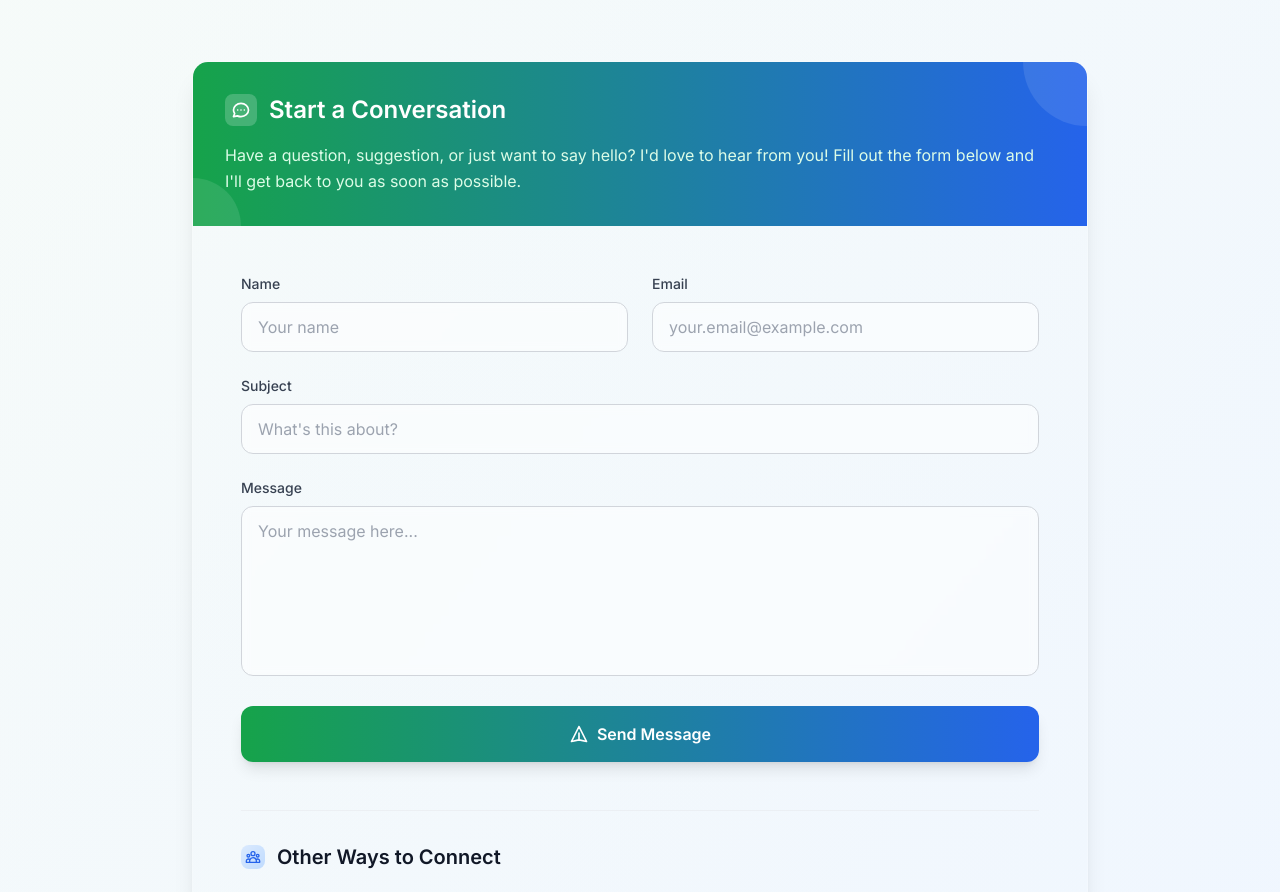
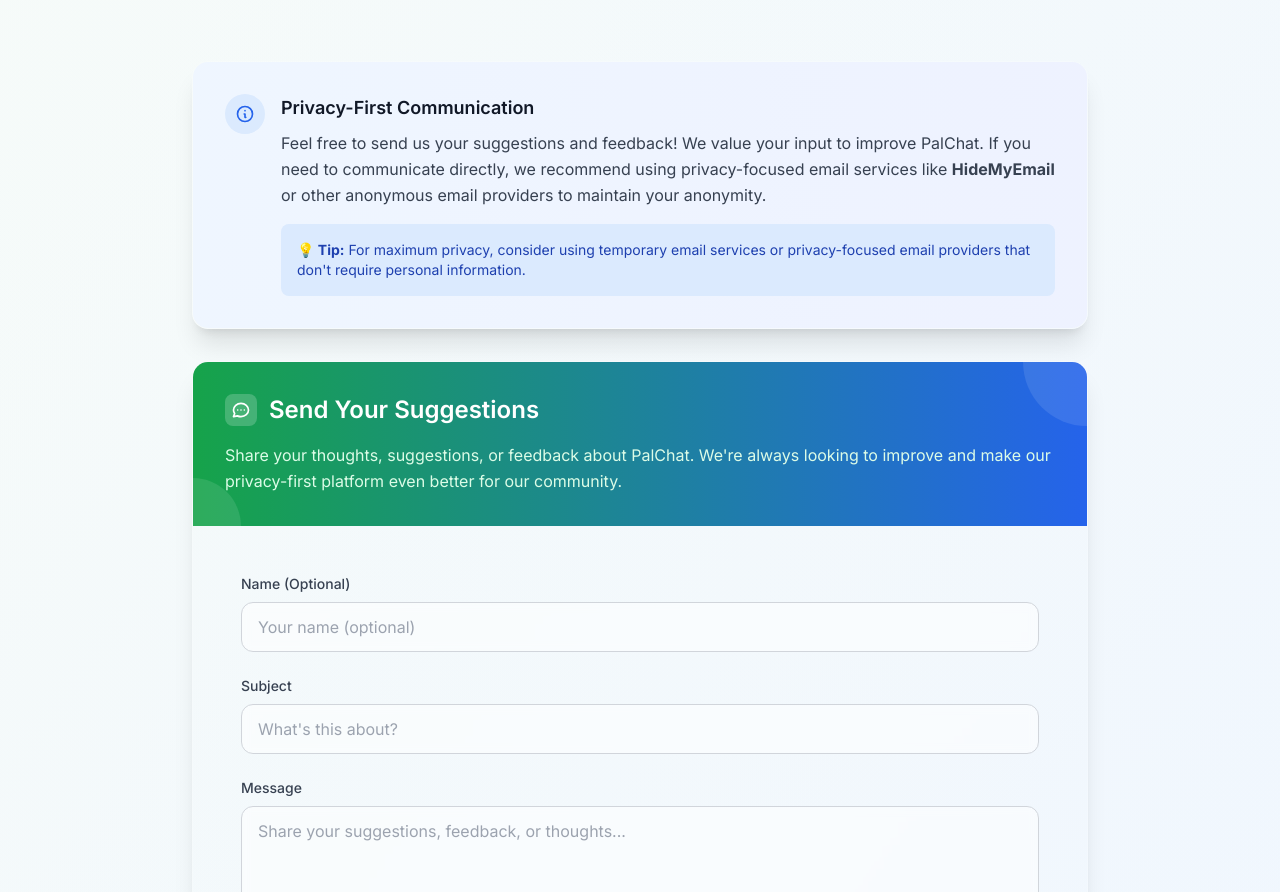
Before and after one commit to charanpaldeol/palchat, an Astro site in the folder myastosite/: page /contact in a window 1280 px wide. Shown: the part 255-1147 px from the top of the page. Built offline with nearby package versions, Linux system fonts and the light colour scheme; Astro itself is replaced by a stand-in of ours.

Commit message:
Update contact page: remove email field, add privacy-focused message about suggestions and anonymous communication options

```diff
--- a/myastosite/src/pages/contact.astro
+++ b/myastosite/src/pages/contact.astro
@@ -2,7 +2,7 @@
 import Layout from '../layouts/Layout.astro';
 ---
 
-<Layout title="Contact - My View of the World">
+<Layout title="Contact - PalChat">
   <div class="container mx-auto px-4 py-12 relative">
     <!-- Background decoration -->
     <div class="absolute inset-0 bg-gradient-to-br from-green-50/30 to-blue-50/30"></div>
@@ -11,13 +11,40 @@
       <!-- Hero Section -->
       <div class="text-center mb-16 animate-fade-in-up">
         <h1 class="text-5xl lg:text-6xl font-bold text-gray-900 mb-6 bg-gradient-to-r from-gray-900 via-green-800 to-blue-800 bg-clip-text text-transparent">
-          Let's Get in Touch
+          Get in Touch
         </h1>
         <div class="w-24 h-1 bg-gradient-to-r from-green-500 to-blue-500 mx-auto rounded-full"></div>
       </div>
 
+      <!-- Privacy Message -->
+      <div class="glass rounded-2xl shadow-xl border border-white/20 overflow-hidden mb-8 animate-fade-in-up" style="animation-delay: 0.1s;">
+        <div class="bg-gradient-to-r from-blue-50 to-indigo-50 p-8">
+          <div class="flex items-start gap-4">
+            <div class="w-10 h-10 bg-blue-100 rounded-full flex items-center justify-center flex-shrink-0">
+              <svg class="w-5 h-5 text-blue-600" fill="none" stroke="currentColor" viewBox="0 0 24 24">
+                <path stroke-linecap="round" stroke-linejoin="round" stroke-width="2" d="M13 16h-1v-4h-1m1-4h.01M21 12a9 9 0 11-18 0 9 9 0 0118 0z"></path>
+              </svg>
+            </div>
+            <div>
+              <h3 class="text-lg font-semibold text-gray-900 mb-2">Privacy-First Communication</h3>
+              <p class="text-gray-700 leading-relaxed mb-4">
+                Feel free to send us your suggestions and feedback! We value your input to improve PalChat.
+                If you need to communicate directly, we recommend using privacy-focused email services like
+                <strong>HideMyEmail</strong> or other anonymous email providers to maintain your anonymity.
+              </p>
+              <div class="bg-blue-100 rounded-lg p-4">
+                <p class="text-sm text-blue-800">
+                  <strong>💡 Tip:</strong> For maximum privacy, consider using temporary email services or
+                  privacy-focused email providers that don't require personal information.
+                </p>
+              </div>
+            </div>
+          </div>
+        </div>
+      </div>
+
       <!-- Main Content -->
-      <div class="glass rounded-2xl shadow-xl border border-white/20 overflow-hidden animate-fade-in-up" style="animation-delay: 0.1s;">
+      <div class="glass rounded-2xl shadow-xl border border-white/20 overflow-hidden animate-fade-in-up" style="animation-delay: 0.2s;">
         <!-- Header -->
         <div class="bg-gradient-to-r from-green-600 to-blue-600 p-8 text-white relative overflow-hidden">
           <!-- Background decoration -->
@@ -31,10 +58,11 @@
                   <path stroke-linecap="round" stroke-linejoin="round" stroke-width="2" d="M8 12h.01M12 12h.01M16 12h.01M21 12c0 4.418-4.03 8-9 8a9.863 9.863 0 01-4.255-.949L3 20l1.395-3.72C3.512 15.042 3 13.574 3 12c0-4.418 4.03-8 9-8s9 3.582 9 8z"></path>
                 </svg>
               </div>
-              Start a Conversation
+              Send Your Suggestions
             </h2>
             <p class="text-green-100 leading-relaxed">
-              Have a question, suggestion, or just want to say hello? I'd love to hear from you! Fill out the form below and I'll get back to you as soon as possible.
+              Share your thoughts, suggestions, or feedback about PalChat. We're always looking to improve
+              and make our privacy-first platform even better for our community.
             </p>
           </div>
         </div>
@@ -42,30 +70,15 @@
         <!-- Form Section -->
         <div class="p-8 lg:p-12">
           <form class="space-y-6">
-            <div class="grid md:grid-cols-2 gap-6">
             <div class="group">
-                <label for="name" class="block text-sm font-medium text-gray-700 mb-2 group-focus-within:text-green-600 transition-colors duration-200">Name</label>
+              <label for="name" class="block text-sm font-medium text-gray-700 mb-2 group-focus-within:text-green-600 transition-colors duration-200">Name (Optional)</label>
               <input
                 type="text"
                 id="name"
                 name="name"
-                  required
                 class="w-full px-4 py-3 border border-gray-300 rounded-xl focus:ring-2 focus:ring-green-500 focus:border-green-500 transition-all duration-200 bg-white/50 backdrop-blur-sm hover:bg-white/80"
-                  placeholder="Your name"
+                placeholder="Your name (optional)"
               />
-              </div>
-
-              <div class="group">
-                <label for="email" class="block text-sm font-medium text-gray-700 mb-2 group-focus-within:text-green-600 transition-colors duration-200">Email</label>
-                <input
-                  type="email"
-                  id="email"
-                  name="email"
-                  required
-                  class="w-full px-4 py-3 border border-gray-300 rounded-xl focus:ring-2 focus:ring-green-500 focus:border-green-500 transition-all duration-200 bg-white/50 backdrop-blur-sm hover:bg-white/80"
-                  placeholder="your.email@example.com"
-                />
-              </div>
             </div>
 
             <div class="group">
@@ -88,7 +101,7 @@
                 rows="6"
                 required
                 class="w-full px-4 py-3 border border-gray-300 rounded-xl focus:ring-2 focus:ring-green-500 focus:border-green-500 transition-all duration-200 bg-white/50 backdrop-blur-sm hover:bg-white/80 resize-none"
-                placeholder="Your message here..."
+                placeholder="Share your suggestions, feedback, or thoughts..."
               ></textarea>
             </div>
 
@@ -99,7 +112,7 @@
               <svg class="w-5 h-5" fill="none" stroke="currentColor" viewBox="0 0 24 24">
                 <path stroke-linecap="round" stroke-linejoin="round" stroke-width="2" d="M12 19l9 2-9-18-9 18 9-2zm0 0v-8"></path>
               </svg>
-              Send Message
+              Send Suggestion
             </button>
           </form>
 
@@ -122,7 +135,7 @@
                 </div>
                 <div>
                   <div class="font-medium">Twitter</div>
-                  <div class="text-sm text-gray-500">Follow me on Twitter</div>
+                  <div class="text-sm text-gray-500">Follow us on Twitter</div>
                 </div>
               </a>
 
@@ -146,7 +159,7 @@
                 </div>
                 <div>
                   <div class="font-medium">GitHub</div>
-                  <div class="text-sm text-gray-500">Check out my GitHub</div>
+                  <div class="text-sm text-gray-500">Check out our GitHub</div>
                 </div>
               </a>
             </div>
```
Lines whose indentation alone changed are shown as unchanged.
